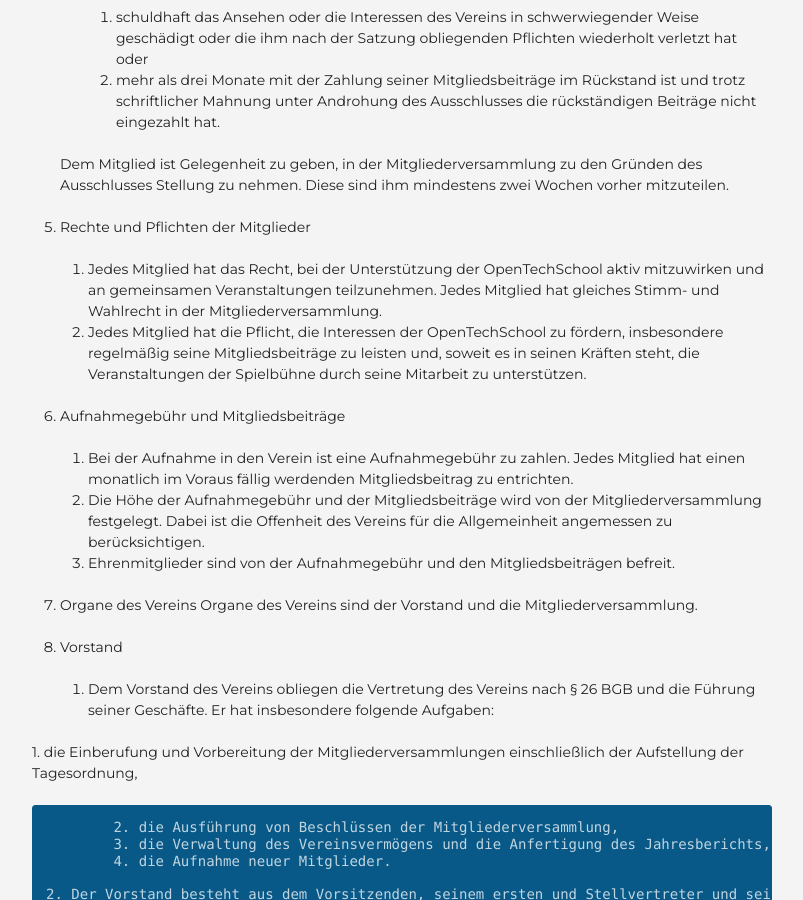
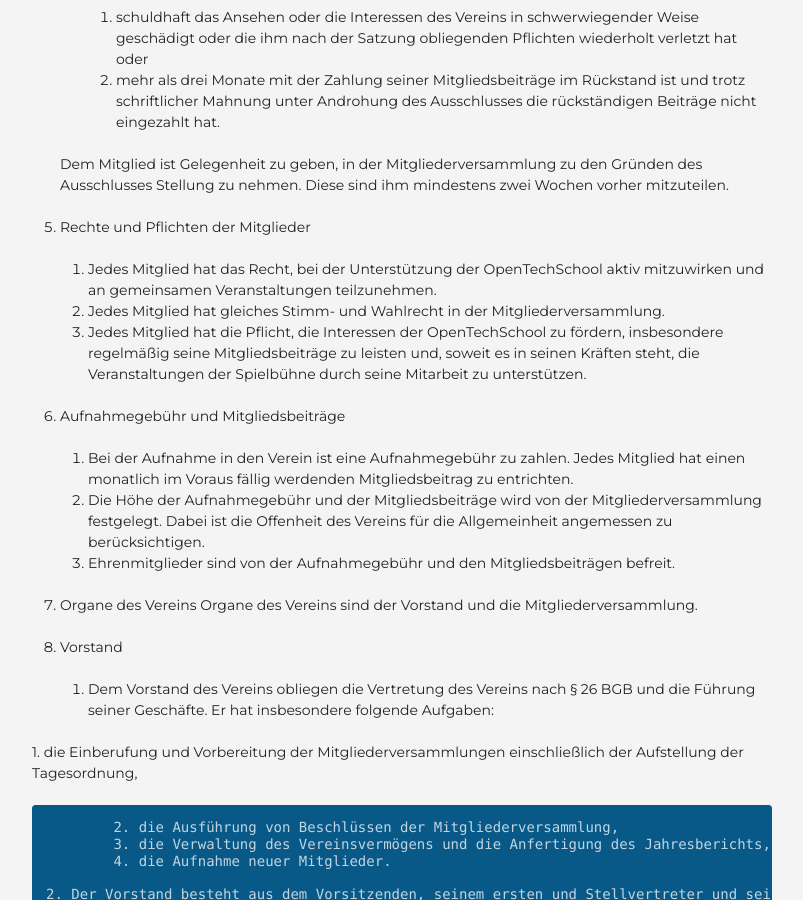
Before and after one commit to OpenTechSchool/www.opentechschool.org, a Jekyll site: the page built from charter.md, in a window 1280 px wide and 900 px high, scrolled down 1175 px. Shown: the whole window, without its empty margins (238-1041 px from the left). Built offline with Jekyll 4.4.1, drawn with Linux system fonts in a browser that asks for light colours; nearby versions of some CDN libraries; some of the changed lines change nothing that is shown.

Commit message:
minor fix: make its own bullet

```diff
--- a/charter.md
+++ b/charter.md
@@ -42,8 +42,9 @@ title: Charter
 
 5. Rechte und Pflichten der Mitglieder
 
-	1. Jedes Mitglied hat das Recht, bei der Unterstützung der OpenTechSchool aktiv mitzuwirken und an gemeinsamen Veranstaltungen teilzunehmen. Jedes Mitglied hat gleiches Stimm- und Wahlrecht in der Mitgliederversammlung.
-	2. Jedes Mitglied hat die Pflicht, die Interessen der OpenTechSchool zu fördern, insbesondere regelmäßig seine Mitgliedsbeiträge zu leisten und, soweit es in seinen Kräften steht, die Veranstaltungen der Spielbühne durch seine Mitarbeit zu unterstützen.
+	1. Jedes Mitglied hat das Recht, bei der Unterstützung der OpenTechSchool aktiv mitzuwirken und an gemeinsamen Veranstaltungen teilzunehmen.
+	2. Jedes Mitglied hat gleiches Stimm- und Wahlrecht in der Mitgliederversammlung.
+	3. Jedes Mitglied hat die Pflicht, die Interessen der OpenTechSchool zu fördern, insbesondere regelmäßig seine Mitgliedsbeiträge zu leisten und, soweit es in seinen Kräften steht, die Veranstaltungen der Spielbühne durch seine Mitarbeit zu unterstützen.
 
 
 6. Aufnahmegebühr und Mitgliedsbeiträge
```
